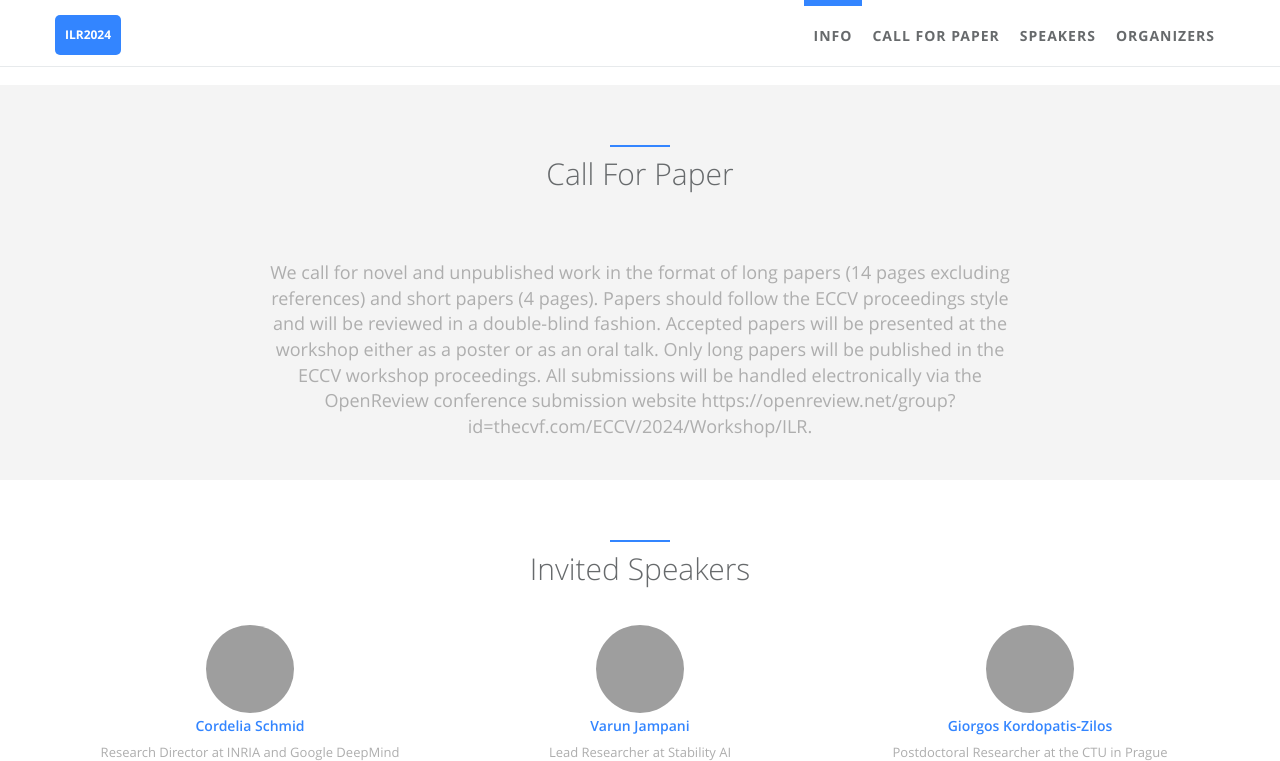
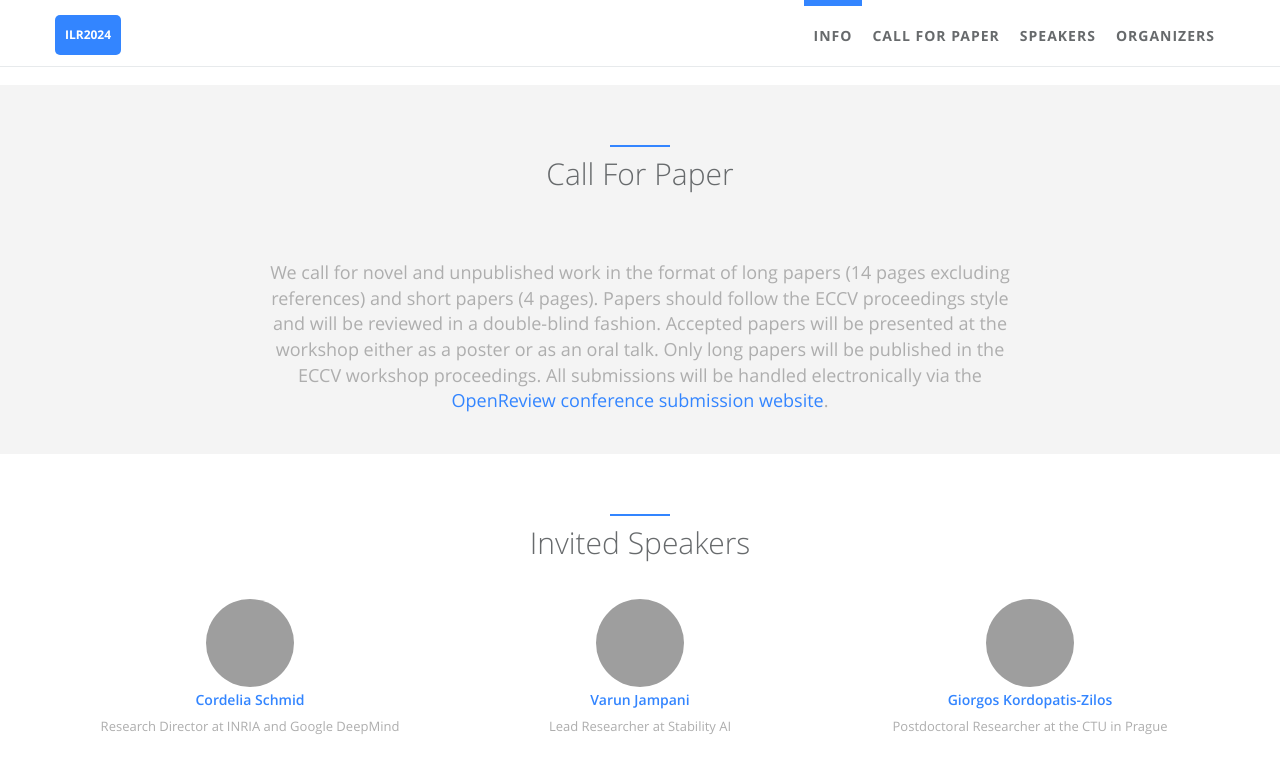
Before and after one commit to ilr-workshop/ECCVW2024, a Jekyll site: the page built from index.html, in a window 1280 px wide and 900 px high, scrolled down 1007 px, cut to the strip 0-761 px from the top of the window. Built offline with Jekyll 4.4.1, drawn with Linux system fonts in a browser that asks for light colours; grey boxes are pictures that could not be loaded.

Commit message:
Update call_for_paper.html

```diff
--- a/_includes/sections/call_for_paper.html
+++ b/_includes/sections/call_for_paper.html
@@ -8,7 +8,7 @@
     </div>
     <div class="row">
         <div class="col-lg-8 col-lg-offset-2 text-center m-t-lg m-b-lg wow zoomIn">
-            <p><font size="4px"><span data-i18n="about_me.des"> We call for novel and unpublished work in the format of long papers (14 pages excluding references) and short papers (4 pages). Papers should follow the ECCV proceedings style and will be reviewed in a double-blind fashion. Accepted papers will be presented at the workshop either as a poster or as an oral talk. Only long papers will be published in the ECCV workshop proceedings. All submissions will be handled electronically via the OpenReview conference submission website https://openreview.net/group?id=thecvf.com/ECCV/2024/Workshop/ILR. </span></font></p>
+            <p><font size="4px"><span data-i18n="about_me.des"> We call for novel and unpublished work in the format of long papers (14 pages excluding references) and short papers (4 pages). Papers should follow the ECCV proceedings style and will be reviewed in a double-blind fashion. Accepted papers will be presented at the workshop either as a poster or as an oral talk. Only long papers will be published in the ECCV workshop proceedings. All submissions will be handled electronically via the <a href="https://openreview.net/group?id=thecvf.com/ECCV/2024/Workshop/ILR" target="_blank"><span class="navy">OpenReview conference submission website</span></a>. </span></font></p>
         </div>
     </div>
 </div>
```
